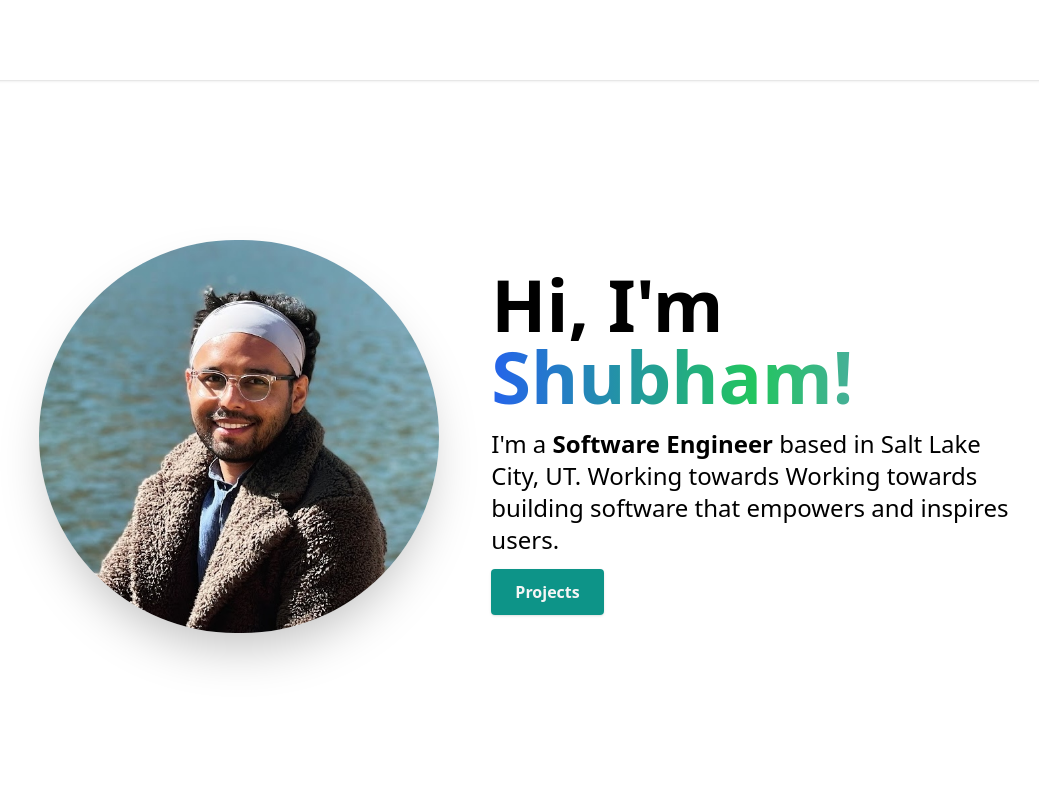
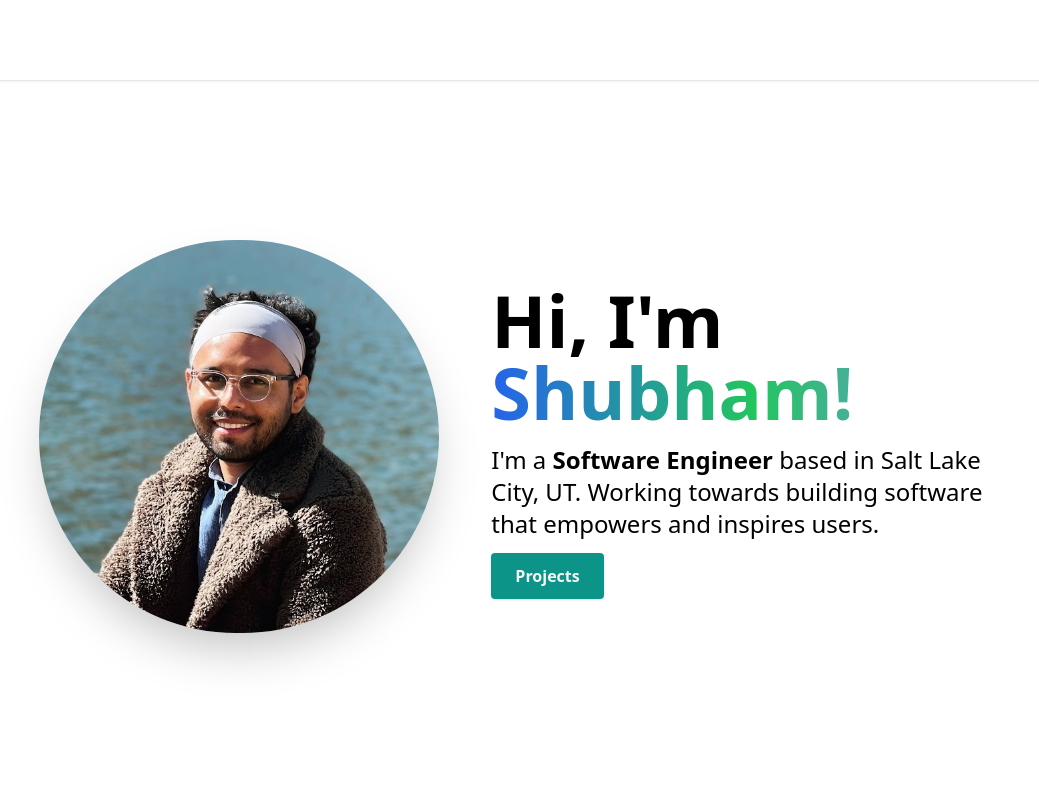
Before and after one commit to cictema/devfolio, a Next.js app: page / in a window 1280 px wide. Shown: the top 800 px of the page, without its empty margins (113-1152 px from the left). Built offline with nearby package versions, Linux system fonts and the light colour scheme.

Commit message:
fix herosection

```diff
--- a/components/HeroSection.tsx
+++ b/components/HeroSection.tsx
@@ -25,7 +25,7 @@ const HeroSection = () => {
             <span className="font-semibold">
               Software Engineer{" "}
             </span>
-            based in Salt Lake City, UT. Working towards Working towards building software that empowers and inspires users.
+            based in Salt Lake City, UT. Working towards building software that empowers and inspires users.
           </p>
           <Link
             to="projects"
```
